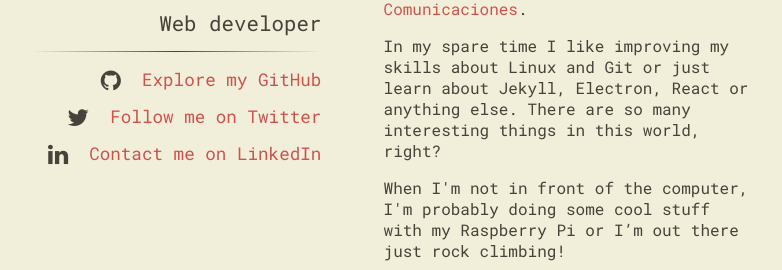
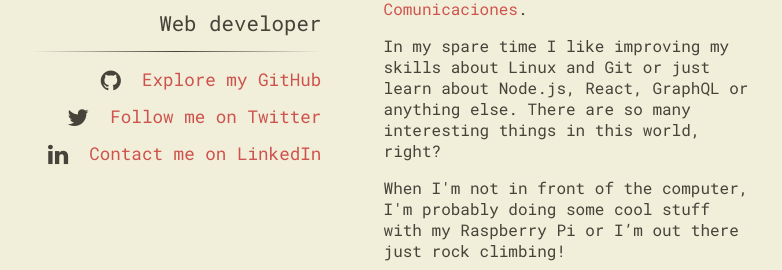
Before and after one commit to didaquis/didaquis, a Jekyll site: the page built from index.html, in a window 1280 px wide. Shown: the part 422-692 px from the top of the page, without its empty margins (246-1028 px from the left). Built offline with Jekyll 4.4.1, drawn with Linux system fonts in a browser that asks for light colours; some of the changed lines change nothing that is shown.

Commit message:
Updated some content

```diff
--- a/_includes/head.html
+++ b/_includes/head.html
@@ -3,8 +3,8 @@
 	<meta name="viewport" content="width=device-width, initial-scale=1.0">
 	<title>{% if site.compass.author %}{{ site.compass.author }} &#8226; {% endif %}{{ site.compass.tagline | strip_html }}</title>
 
-	<link rel="apple-touch-icon" href="{{ site.baseurl }}{{ site.compass.logo }}"/>
-	<link rel="shortcut icon" sizes="16x16 24x24 32x32 48x48 64x64" href="{{ site.url }}{{ site.baseurl }}/favicon.ico" />
+	<link rel="apple-touch-icon" href="{{ site.baseurl }}{{ site.compass.logo }}">
+	<link rel="shortcut icon" sizes="16x16 24x24 32x32 48x48 64x64" href="{{ site.url }}{{ site.baseurl }}/favicon.ico">
 
 	<link rel="stylesheet" href="{{ site.baseurl }}/assets/normalize.css">
 	<link rel="stylesheet" href="{{ site.baseurl }}/assets/main.css">
@@ -14,19 +14,19 @@
 	<link rel="canonical" href="{{ site.url }}{{ site.baseurl }}{{ page.url }}">
 
 	<meta name="author" content="{{ site.compass.author }}">
-	<meta name="description" content="{{ site.compass.tagline }}"/>
+	<meta name="description" content="{{ site.compass.tagline }}">
 
 	<!-- Open Graph tags -->
-	<meta property="og:type" content="website"/>
-	<meta property="og:title" content="{{ site.compass.author }} &#8226; {{ site.compass.tagline }}"/>
-	<meta property="og:url" content="{{ site.url }}{{ site.baseurl }}{{ page.url }}"/>
-	<meta property="og:image" content="{{ site.url }}{{ site.baseurl }}{{ site.compass.logo }}"/>
-	<meta property="og:description" content="{{ site.compass.description }}"/>
+	<meta property="og:type" content="website">
+	<meta property="og:title" content="{{ site.compass.author }} &#8226; {{ site.compass.tagline }}">
+	<meta property="og:url" content="{{ site.url }}{{ site.baseurl }}{{ page.url }}">
+	<meta property="og:image" content="{{ site.url }}{{ site.baseurl }}{{ site.compass.logo }}">
+	<meta property="og:description" content="{{ site.compass.description }}">
 	<meta property="og:site_name" content="{{ site.compass.author }} &#8226; {{ site.compass.tagline }}">
 
 	 <!-- Twitter Card tags -->
 	<meta name="twitter:card" content="summary">
-	<meta name="twitter:title" content="{{ site.compass.author }} &#8226; {{ site.compass.tagline }}"">
+	<meta name="twitter:title" content="{{ site.compass.author }} &#8226; {{ site.compass.tagline }}">
 	{% if site.twitter.site %}
 	<meta name="twitter:site" content="{{ site.twitter.site }}">
 	{% endif %}
--- a/_includes/main-content.html
+++ b/_includes/main-content.html
@@ -2,5 +2,5 @@
 <p>Hi, my name is Dídac and I'm a full stack web developer living halfway between Barcelona and Terrassa.</p>
 <p>I’m interested in creating beautiful projects with JavaScript using MERN Stack (MongoDB, ExpressJS, React, NodeJS).</p>
 <p>Previously, I've been working at <a href="https://worksolutions.es" target="_blank" title="Worksolutions">Worksolutions</a> as developer (mostly PHP and MySQL) and I studied at <a href="http://www.skylabcoders.com/es" target="_blank" title="Skylab Coders Academy">Skylab Coders Academy</a>. Now, I'm working on a medical project at <a href="http://ditec.es/es/" target="_blank" title="Ditec Comunicaciones">Ditec Comunicaciones</a>.</p>
-<p>In my spare time I like improving my skills about Linux and Git or just learn about Jekyll, Electron, React or anything else. There are so many interesting things in this world, right?</p>
+<p>In my spare time I like improving my skills about Linux and Git or just learn about Node.js, React, GraphQL or anything else. There are so many interesting things in this world, right?</p>
 <p>When I'm not in front of the computer, I'm probably doing some cool stuff with my Raspberry Pi or I’m out there just rock climbing!<br><span style="white-space: nowrap; line-height: 220%;">¯\_(ツ)_/¯</span></p>
```
Also changed, not shown: README.md.
